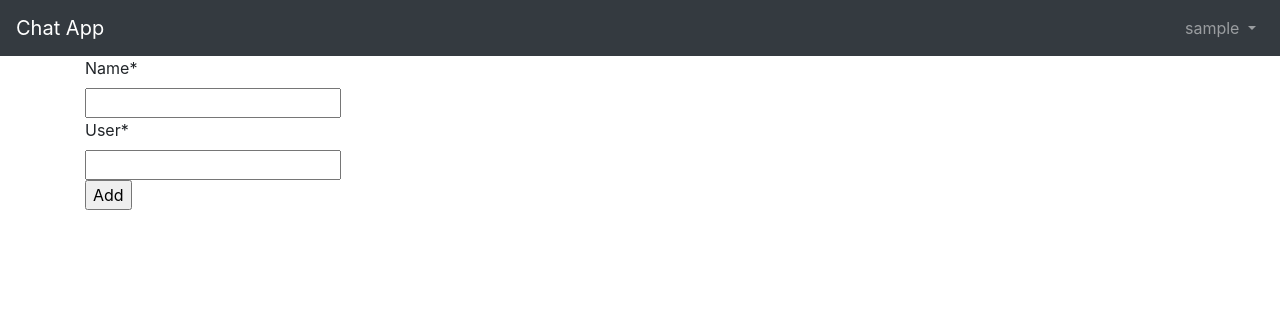
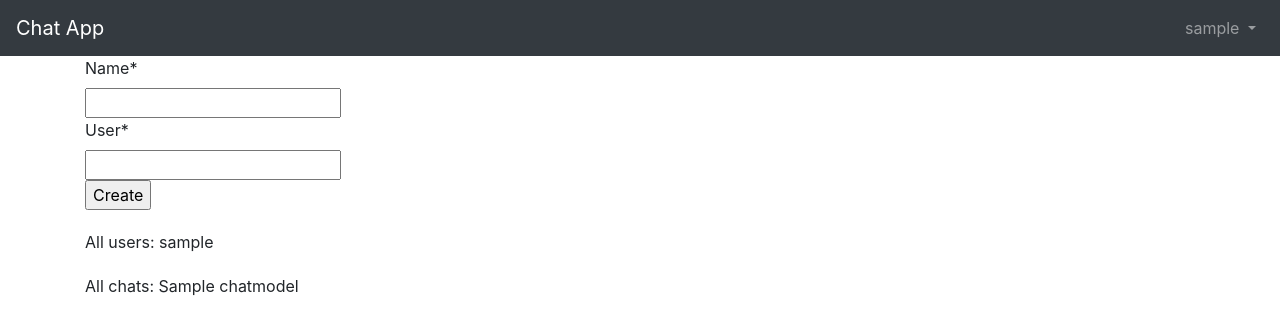
Before and after one commit to KidProger/Chat_test, a Django app: page /chat/adduser/ in a window 1280 px wide. Shown: the top 335 px of the page. Run offline with Django 3.2, Linux system fonts and the light colour scheme; a user stored in the database is signed in; tables that the repository leaves empty hold one stand-in row (values such as "Sample post"); some libraries are stand-ins or nearby versions.

Commit message:
Add users and chats lists for user and chat adding pages

```diff
--- a/chat/views.py
+++ b/chat/views.py
@@ -90,6 +90,18 @@ class ChatCreateView(CreateView):
         else:
             return render(request, "errors_chat.html", {"message": "Chat is exist"})
 
+    def get(self, request: HttpRequest) -> HttpResponse:
+        chatForm = ChatCreateForm()
+        chats = ChatModel.objects.all()
+        chat_list = []
+        for chat in chats:
+            chat_list.append(chat.name)
+        users = CustomUser.objects.all()
+        user_list = []
+        for user in users:
+            user_list.append(user.username)
+        return render(request, self.template_name, {"users": user_list, "chatform": chatForm, "chat_list": chat_list})
+
 class UserAddView(CreateView):
     model = ChatModel
     form_class = ChatCreateForm
@@ -118,6 +130,18 @@ class UserAddView(CreateView):
         else:
             return HttpResponseRedirect('/chat/error')
 
+    def get(self, request: HttpRequest) -> HttpResponse:
+        chatForm = ChatCreateForm()
+        chats = ChatModel.objects.all()
+        chat_list = []
+        for chat in chats:
+            chat_list.append(chat.name)
+        users = CustomUser.objects.all()
+        user_list = []
+        for user in users:
+            user_list.append(user.username)
+        return render(request, self.template_name, {"user_list": user_list, "chatform": chatForm, "chat_list": chat_list})
+
 
 class ChatListView(ListView):
     model = ChatModel
--- a/templates/user_add.html
+++ b/templates/user_add.html
@@ -8,10 +8,23 @@
     <div class="form">
       <form action="" method="post">
           {% csrf_token %}
-      {{ form|crispy }}
-     <input type="submit" value="Add" />
+      {{ chatform|crispy }}
+     <input type="submit" value="Create" />
       </form>
     </div>
+
+  <div class="users_list" style="margin-top: 20px;">
+        All users:
+        {% for user in user_list %}
+        {{user}}
+        {%endfor%}
+</div>
+<div class="chats_list" style="margin-top: 20px;">
+        All chats:
+        {% for chat in chat_list %}
+        {{chat}}
+        {%endfor%}
+</div>
     {% if message != Null %}
           <p>  {{message}} </p>
         {% endif %}
```
Also changed, not shown: templates/chat_create.html (+15 -1 lines).
